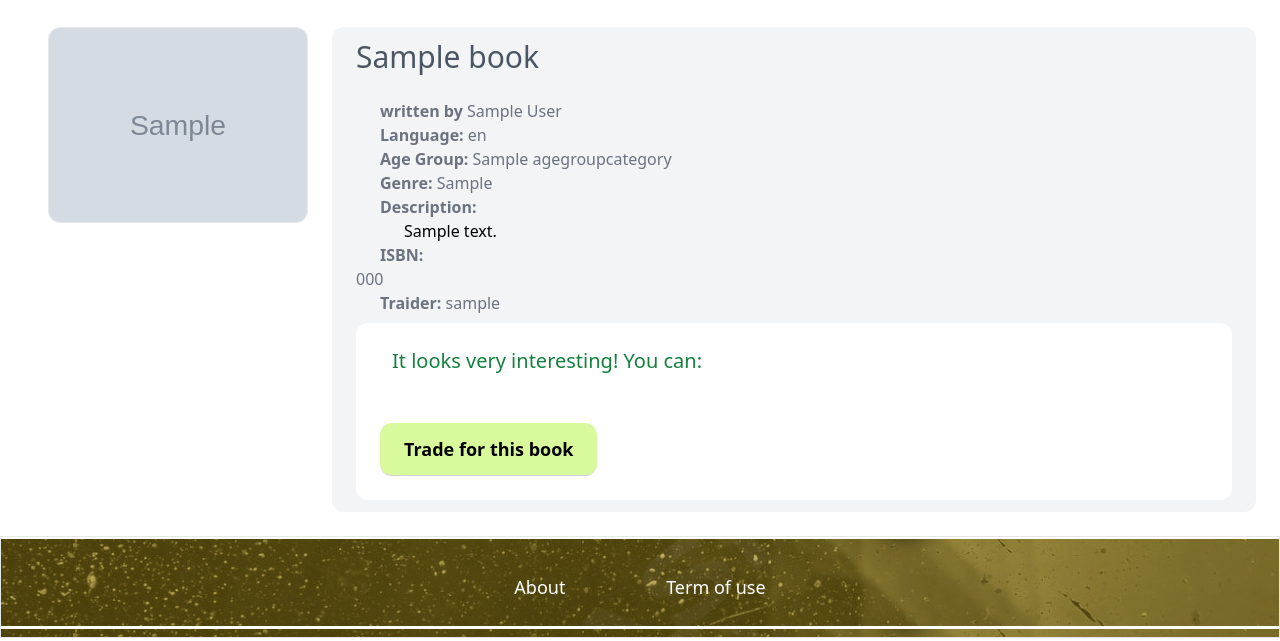
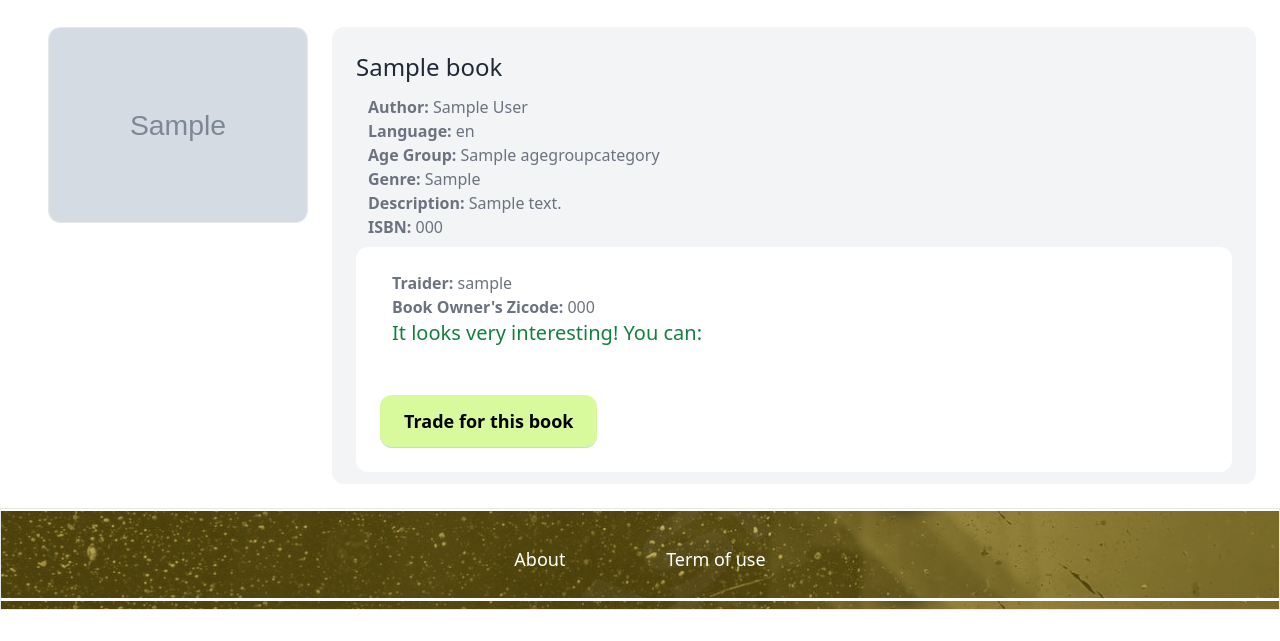
Before and after one commit to CatherineBandarchuk/AntiqueAndRare, a Django app: page /books/1/ in a window 1280 px wide. Shown: the part 330-971 px from the top of the page. After the commit the page ends 940 px from the top, so only its background shows below. Run offline with Django 4.2, Linux system fonts and the light colour scheme; tables that the repository leaves empty hold one stand-in row (values such as "Sample post"); grey boxes marked "Sample" are stand-in pictures; some libraries are stand-ins or nearby versions.

Commit message:
fixed detail.html

```diff
--- a/book/templates/book/detail.html
+++ b/book/templates/book/detail.html
@@ -9,36 +9,34 @@
     </div>
 
     <div class="col-span-3 bg-gray-100 rounded-xl py-3 px-6">
-        <h1 class="mb-6 text-3xl text-gray-600">{{ book.title }}</h1>
+        <h2 class="text-gray-800 text-2xl py-3">{{ book.title }}</h2>
+        <h3 class="text-gray-500 px-3"><strong>Author:  </strong>{{ book.author }}</h3>
+        <h3 class="text-gray-500 px-3"><strong>Language:  </strong>{{ book.language }}</h3>
+        <h3 class="text-gray-500 px-3"><strong>Age Group:  </strong>{{ book.age_group }}</h3>
+        <h3 class="text-gray-500 px-3"><strong>Genre:  </strong>{{ book.genre }}</h3>
+        {% comment %} <h1 class="mb-6 text-3xl text-gray-600">{{ book.title }}</h1>
         <h2 class="text-gray-500 px-6"><strong>written by </strong>{{ book.author }}</h2>
         <h2 class="text-gray-500 px-6"><strong>Language: </strong>{{ book.language }}</h2>
         <h2 class="text-gray-500 px-6"><strong>Age Group: </strong>{{ book.age_group }}</h2>
-        <h2 class="text-gray-500 px-6"><strong>Genre: </strong>{{ book.genre }}</h2>
+        <h2 class="text-gray-500 px-6"><strong>Genre: </strong>{{ book.genre }}</h2>     {% endcomment %}
         {% if book.description %}
-        <p class="text-gray-500 px-6">
-            <strong class="text-gray-500">Description:</strong><br>
-            <div class="px-12">{{ book.description }}</div>
-        </p>
+        <h3 class="text-gray-500 px-3"><strong>Description:  </strong>{{ book.description }}</h3>
         {% endif %}
 
         {% if book.isbn %}
-            <p class="text-gray-500">
-                <strong class="text-gray-500 px-6">ISBN:</strong><br>
-                {{ book.isbn }}
-            </p>
+        <h3 class="text-gray-500 px-3"><strong>ISBN: </strong>{{ book.isbn }}</h3>
         {% endif %}
 
-        <h2 class="text-gray-500 px-6 text-1xl"><strong>Traider: </strong>{{ book.owner_user_id.username }}</h2>
-        {% if request.user == book.owner_user_id%}
-            <div class="mt-2 p-6 bg-white rounded-xl">
-                <p class="px-3 text-xl text-green-700">This is your book! You can:</p>
+        <div class="mt-2 p-6 bg-white rounded-xl">
+            <h2 class="text-gray-500 px-3 text-1xl"><strong>Traider: </strong>{{ book.owner_user_id.username }}</h2>
+            <h2 class="text-gray-500 px-3 text-1xl"><strong>Book Owner's Zicode: </strong>{{ book.owner_user_id.zipcode }}</h2>
+            {% if request.user == book.owner_user_id%}
+                <p class="p-3 text-xl text-green-700">This is your book! You can:</p>
                 <a href="{% url 'book:edit' book.id %}" class="text-center inline-block mt-6 px-6 py-3 text-lg font-semibold bg-lime-200 text-grey-400 rounded-xl border-b border-gray-300 hover:bg-gray-500 hover:text-white" style="width:150px">Edit</a>
                 <a href="{% url 'book:delete' book.id %}" class="text-center inline-block mt-6 px-6 py-3 text-lg font-semibold bg-red-200 text-grey-400 rounded-xl border-b border-gray-300 hover:bg-gray-500 hover:text-white" style="width:150px">Delete</a>
-            </div>
-        {% else %}
-        <div class="mt-2 p-6 bg-white rounded-xl">
-            <p class="px-3 text-xl text-green-700">It looks very interesting! You can:</p>
-            <a href="#" class="inline-block mt-12 px-6 py-3 text-lg font-semibold bg-lime-200 text-grey-400 rounded-xl border-b border-gray-300 hover:bg-gray-500 hover:text-white">Trade for this book</a>
+            {% else %}
+                <p class="px-3 text-xl text-green-700">It looks very interesting! You can:</p>
+                <a href="#" class="inline-block mt-12 px-6 py-3 text-lg font-semibold bg-lime-200 text-grey-400 rounded-xl border-b border-gray-300 hover:bg-gray-500 hover:text-white">Trade for this book</a>
         </div>
         {% endif %}
     </div>
```
